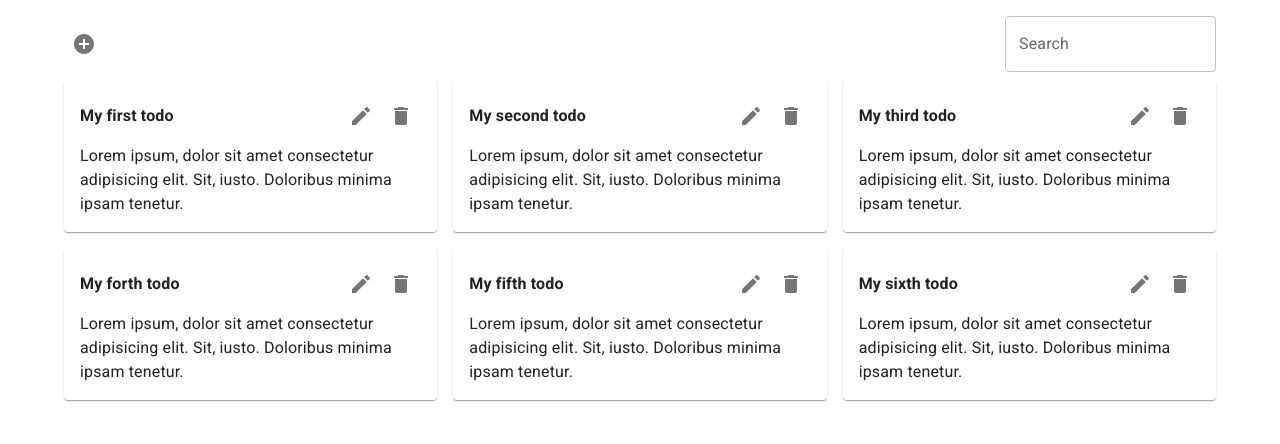
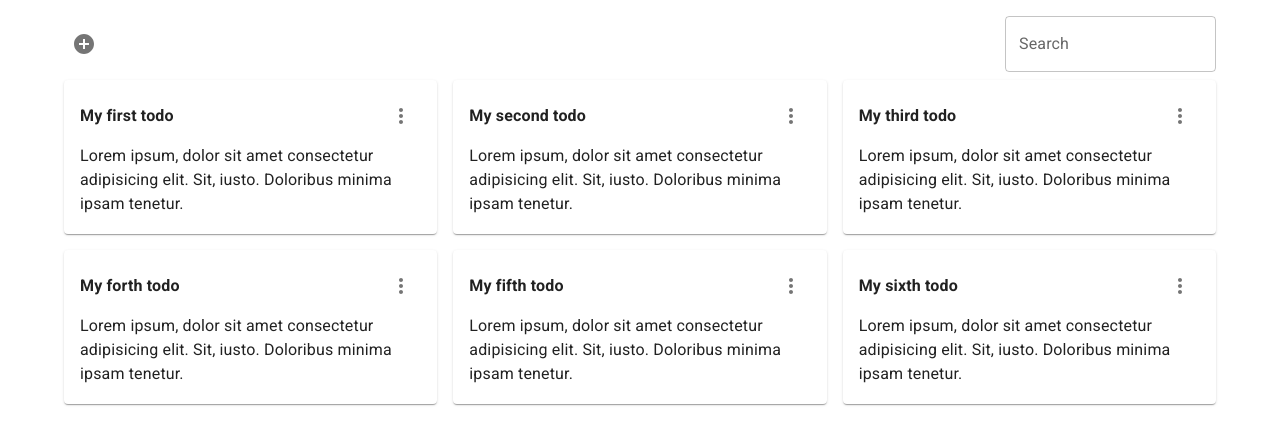
Before and after one commit to idanylomelnyk/Notify, a React (Vite) app: page / in a window 1280 px wide. Shown: the top 444 px of the page. Built offline with nearby package versions, Linux system fonts and the light colour scheme.

Commit message:
Add edit functionality

```diff
--- a/src/components/TodoItem/TodoItem.jsx
+++ b/src/components/TodoItem/TodoItem.jsx
@@ -1,26 +1,51 @@
 import {
   Box,
+  Button,
   Card,
   IconButton,
   ListItem,
+  Menu,
+  MenuItem,
   Stack,
+  TextField,
   Typography,
 } from "@mui/material";
-import EditIcon from "@mui/icons-material/Edit";
-import DeleteIcon from "@mui/icons-material/Delete";
+import { useState } from "react";
+import MoreVertIcon from "@mui/icons-material/MoreVert";
 
-export default function TodoItem({
-  id,
-  title,
-  text,
-  complete,
-  tasks,
-  setTasks,
-}) {
+export default function TodoItem({ id, title, text, setTasks }) {
+  const [anchorEl, setAnchorEl] = useState(null);
+  const [editTaskId, setEditTaskId] = useState(null);
+  const [editTask, setEditTask] = useState({ title: "", text: "" });
+
+  const handleClick = (e) => setAnchorEl(e.currentTarget);
+  const handleClose = () => setAnchorEl(false);
+
   const deleteItem = (id) => {
     setTasks((prev) => {
       return prev.filter((item) => item.id !== id);
     });
+  };
+
+  const startEdit = (id) => {
+    setEditTaskId(id);
+    setEditTask({ title, text });
+  };
+
+  const saveChange = () => {
+    setTasks((prev) => {
+      return prev.map((item) =>
+        item.id === editTaskId
+          ? { ...item, title: editTask.title, text: editTask.text }
+          : item
+      );
+    });
+
+    setEditTaskId(null);
+  };
+
+  const cancelEdit = () => {
+    setEditTaskId(null);
   };
 
   return (
@@ -28,32 +53,137 @@ export default function TodoItem({
       sx={{
         padding: 0,
         width: "300px",
+        minHeight: "154px",
         flexGrow: 1,
       }}
     >
-      <Card sx={{ padding: 2 }}>
+      <Card
+        sx={{
+          padding: 2,
+          width: "100%",
+          height: "100%",
+        }}
+      >
         <Box
           sx={{
+            height: "40px",
             display: "flex",
             justifyContent: "space-between",
             alignItems: "center",
           }}
         >
-          <Typography fontWeight={700}>{title}</Typography>
+          {id === editTaskId ? (
+            <TextField
+              autoFocus
+              value={editTask.title}
+              onChange={(e) =>
+                setEditTask({ ...editTask, title: e.target.value })
+              }
+              variant='standard'
+              sx={{
+                "& .MuiInput-underline:before": {
+                  borderBottom: "none",
+                },
+                "& .MuiInput-underline:after": {
+                  borderBottom: "none",
+                },
+                "& .MuiInput-underline:hover:not(.Mui-disabled):before": {
+                  borderBottom: "none",
+                },
+                "& .MuiInput-root": {
+                  fontWeight: 700,
+                },
+
+                width: "100%",
+              }}
+            ></TextField>
+          ) : (
+            <Typography fontWeight={700}>{title}</Typography>
+          )}
           <Stack direction='row'>
-            <IconButton>
-              <EditIcon />
-            </IconButton>
-            <IconButton
-              onClick={() => {
-                deleteItem(id);
+            {editTaskId ? (
+              <Stack direction='row'>
+                <Button
+                  variant='text'
+                  size='small'
+                  onClick={() => saveChange()}
+                >
+                  Save
+                </Button>
+                <Button
+                  variant='text'
+                  size='small'
+                  onClick={() => cancelEdit()}
+                >
+                  Cancel
+                </Button>
+              </Stack>
+            ) : (
+              <IconButton onClick={handleClick}>
+                <MoreVertIcon />
+              </IconButton>
+            )}
+            <Menu
+              anchorEl={anchorEl}
+              open={Boolean(anchorEl)}
+              onClose={handleClose}
+              anchorOrigin={{
+                vertical: "top",
+                horizontal: "left",
+              }}
+              transformOrigin={{
+                vertical: "top",
+                horizontal: "left",
               }}
             >
-              <DeleteIcon />
-            </IconButton>
+              <MenuItem
+                onClick={() => {
+                  startEdit(id);
+                  handleClose();
+                }}
+              >
+                Edit
+              </MenuItem>
+              <MenuItem
+                onClick={() => {
+                  deleteItem(id);
+                  handleClose();
+                }}
+              >
+                Delete
+              </MenuItem>
+            </Menu>
           </Stack>
         </Box>
-        <Typography mt={1}>{text}</Typography>
+        {id === editTaskId ? (
+          <TextField
+            autoFocus
+            mt={1}
+            value={editTask.text}
+            onChange={(e) => setEditTask({ ...editTask, text: e.target.value })}
+            variant='standard'
+            multiline
+            sx={{
+              "& .MuiInput-underline:before": {
+                borderBottom: "none",
+              },
+              "& .MuiInput-underline:after": {
+                borderBottom: "none",
+              },
+              "& .MuiInput-underline:hover:not(.Mui-disabled):before": {
+                borderBottom: "none",
+              },
+              "& .MuiInput-root": {
+                padding: 0,
+                mt: 1,
+                lineHeight: 1.5,
+              },
+              width: "100%",
+            }}
+          ></TextField>
+        ) : (
+          <Typography mt={1}>{text}</Typography>
+        )}
       </Card>
     </ListItem>
   );
--- a/src/components/TodosList/TodosList.jsx
+++ b/src/components/TodosList/TodosList.jsx
@@ -1,9 +1,10 @@
+import { useState } from "react";
 import { List } from "@mui/material";
 import TodoItem from "../TodoItem/TodoItem";
 
 export default function TodosList({ tasks, setTasks }) {
   return (
-    <List sx={{ display: "flex", flexWrap: "wrap", gap: 2 }}>
+    <List sx={{ display: "flex", gap: 2, flexWrap: "wrap" }}>
       {tasks.map(({ id, title, text, complete }) => (
         <TodoItem
           key={id}
```
